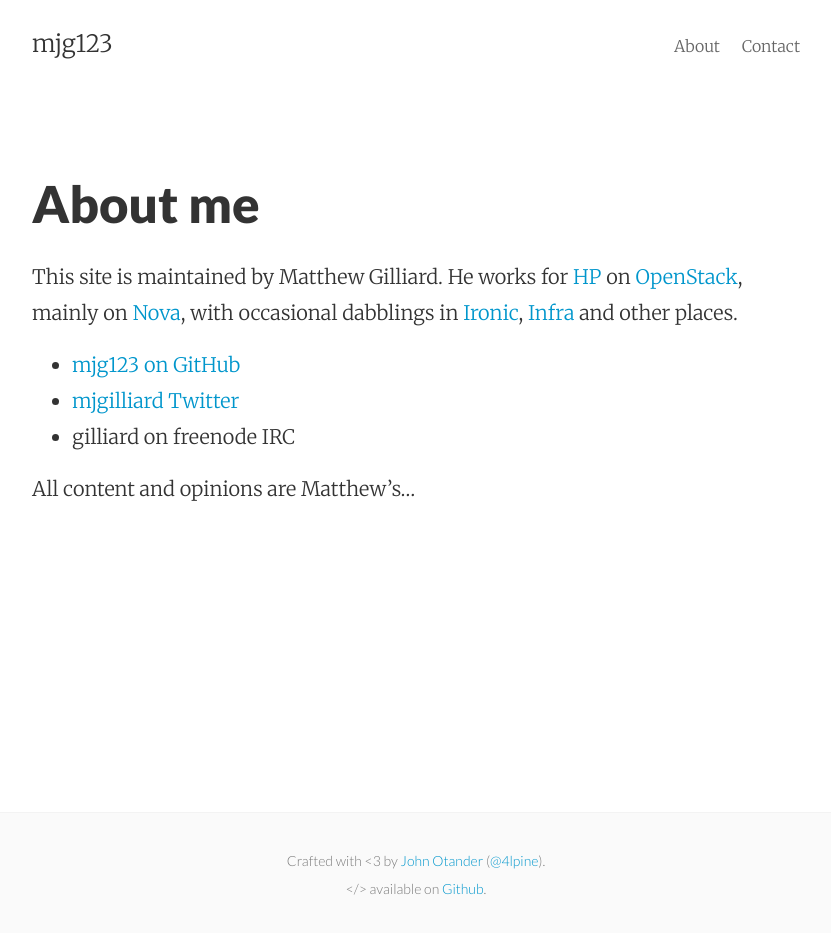
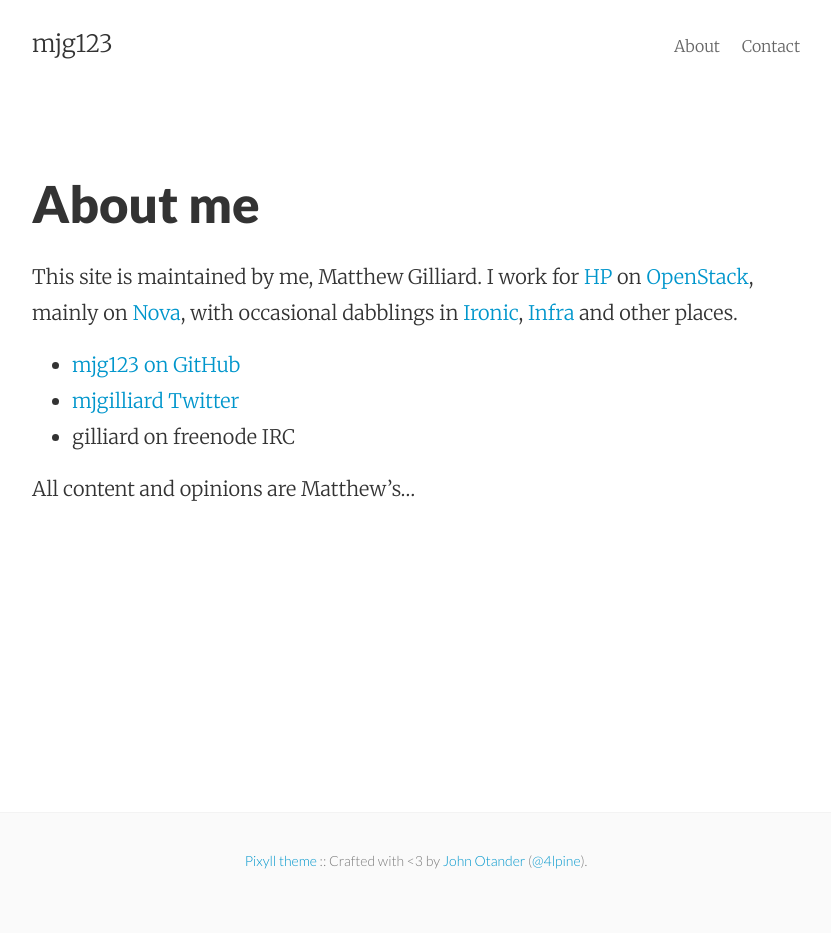
Before and after one commit to mjg123/mjg123.github.io, a Jekyll site: the page built from about.md, in a window 1280 px wide. Shown: the whole page, without its empty margins (224-1055 px from the left). Built offline with Jekyll 4.4.1, drawn with Linux system fonts in a browser that asks for light colours.

Commit message:
updated footer

```diff
--- a/_includes/footer.html
+++ b/_includes/footer.html
@@ -2,8 +2,7 @@
   <div class="p2 wrap">
     <div class="measure mt1 center">
       <small>
-        Crafted with &lt;3 by <a href="http://johnotander.com">John Otander</a> (<a href="https://twitter.com/4lpine">@4lpine</a>).<br>
-        &lt;/&gt; available on <a href="https://github.com/johnotander/pixyll">Github</a>.
+        <a href="https://github.com/johnotander/pixyll">Pixyll theme</a> :: Crafted with &lt;3 by <a href="http://johnotander.com">John Otander</a> (<a href="https://twitter.com/4lpine">@4lpine</a>).<br>
       </small>
     </div>
   </div>
--- a/about.md
+++ b/about.md
@@ -4,7 +4,7 @@
 permalink: /about/
 ---
 
-This site is maintained by Matthew Gilliard. He works for [HP](http://www.hp.com)
+This site is maintained by me, Matthew Gilliard. I work for [HP](http://www.hp.com)
 on [OpenStack](http://www.openstack.org), mainly on [Nova](http://docs.openstack.org/developer/nova/),
 with occasional dabblings in [Ironic](http://docs.openstack.org/developer/ironic/),
 [Infra](http://ci.openstack.org) and other places.
```
